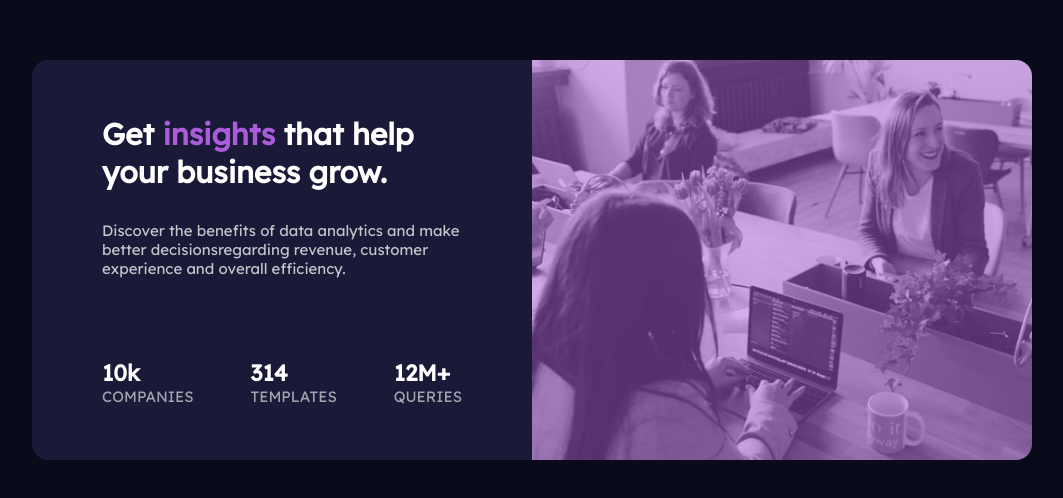
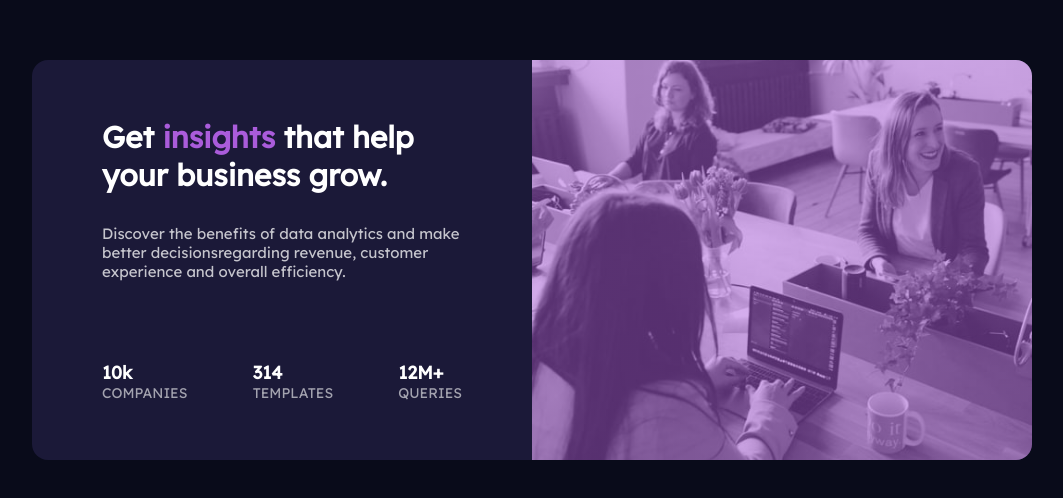
Before and after one commit to ibrahimherith/stats-card, a React (Create React App) app: page / in a window 1280 px wide. Shown: the part 140-638 px from the top of the page, without its empty margins (108-1171 px from the left). Built offline with nearby package versions, Linux system fonts and the light colour scheme.

Commit message:
Altered some css

```diff
--- a/src/index.css
+++ b/src/index.css
@@ -69,11 +69,13 @@ body {
 
 .stat-header {
   color: hsl(0, 0%, 100%);
+  font-size: 18px;
 }
 
 .stat-description {
   text-transform: uppercase;
   color: hsla(0, 0%, 100%, 0.6);
+  font-size: 14px;
 }
 
 @media (max-width: 640px) {
```
